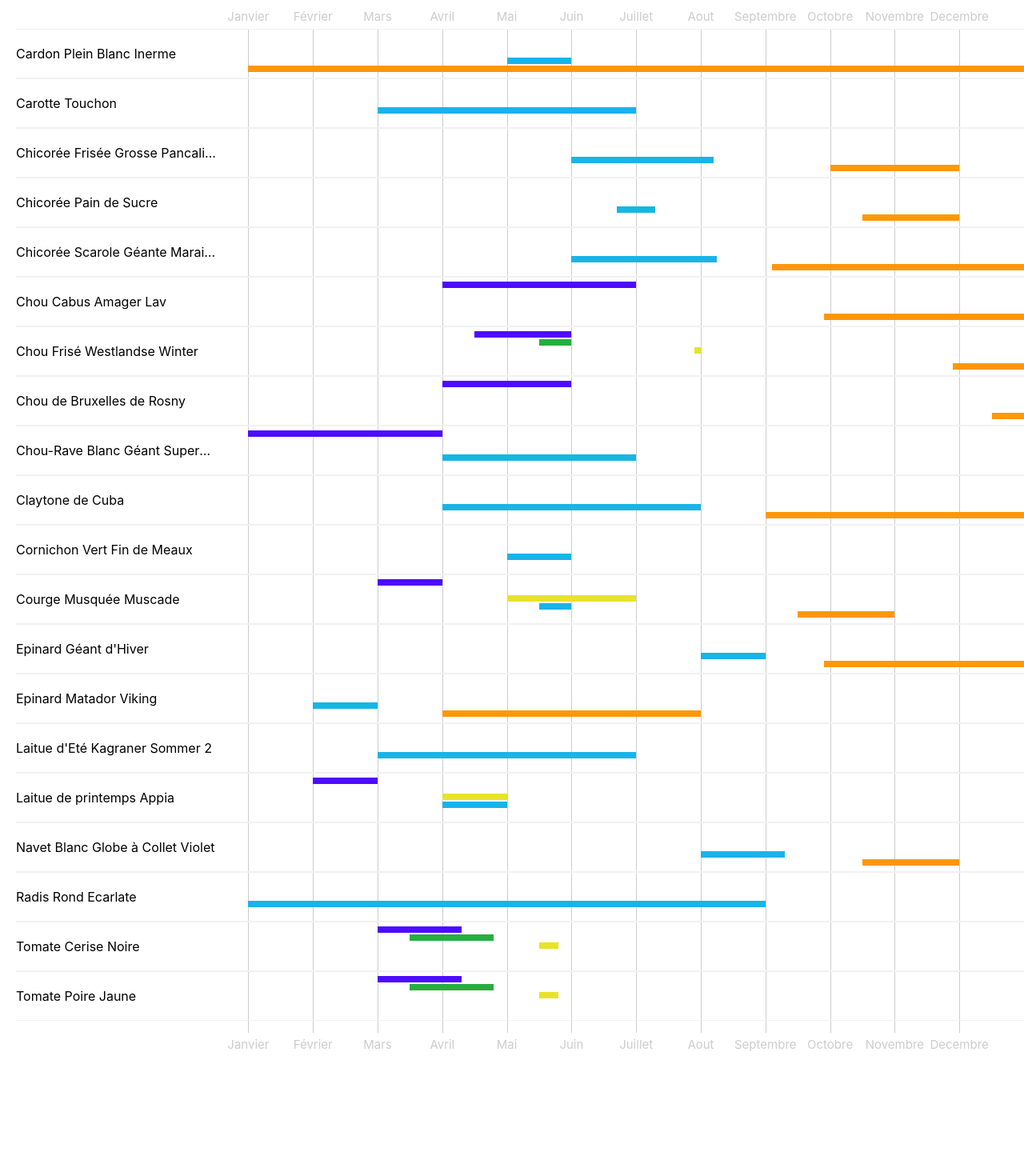
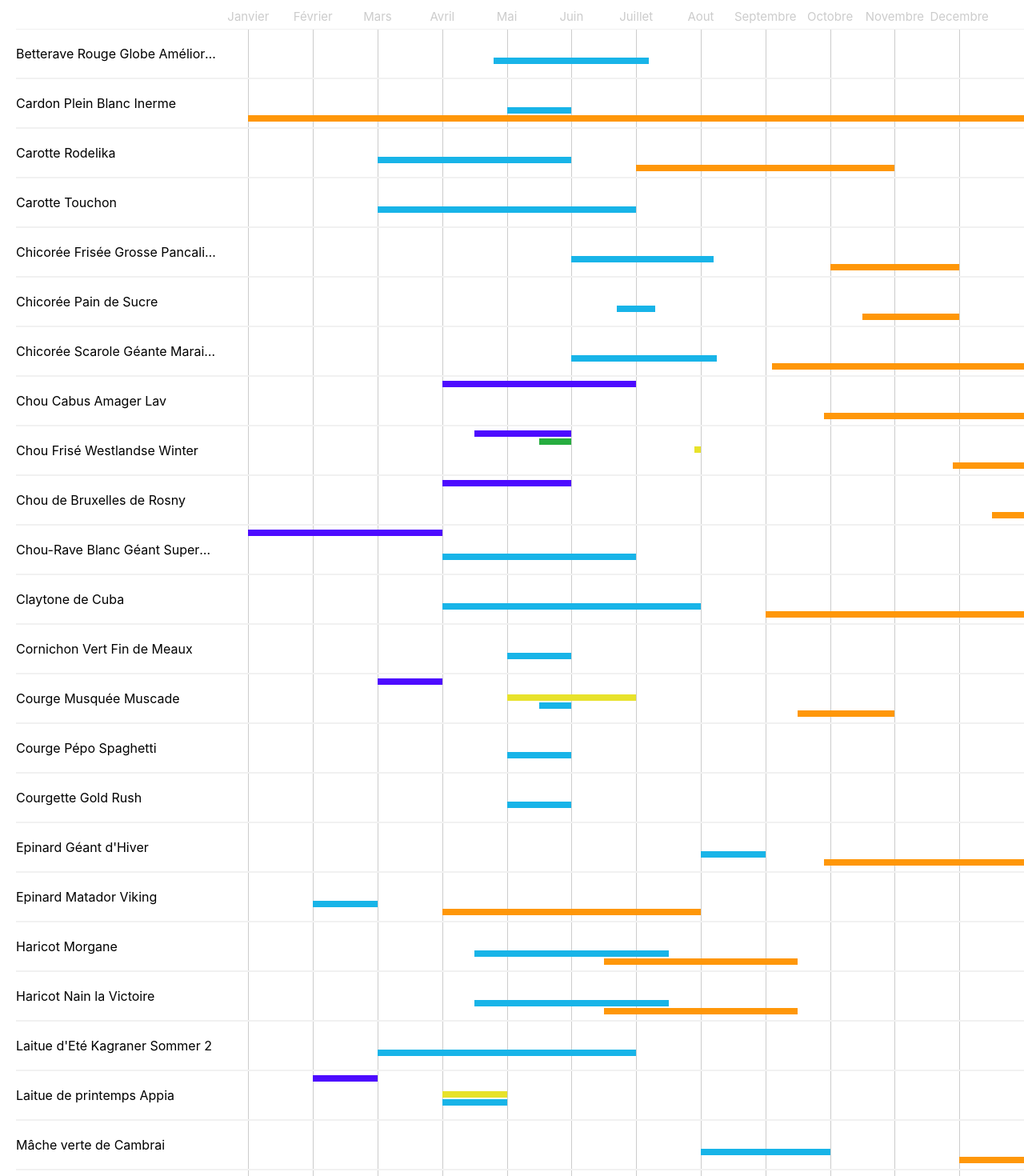
Before and after one commit to clouchtibat/plants, a React (Create React App) app: page / in a window 1280 px wide. Shown: the part 100-1570 px from the top of the page at 80% size. Before the commit the page ends 1436 px from the top, so only its background shows below. Built offline with nearby package versions, Linux system fonts and the light colour scheme.

Commit message:
Added plants

```diff
--- a/src/plants.js
+++ b/src/plants.js
@@ -161,5 +161,65 @@ export default [
 		periods: {
 			semisDirect: [4, 5]
 		}
+	},
+	{
+		id: 'a20',
+		name: 'Mâche verte de Cambrai',
+		periods: {
+			semisDirect: [7, 9],
+			recolte: [11, 15]
+		}
+	},
+	{
+		id: 'a21',
+		name: 'Courge Pépo Spaghetti',
+		periods: {
+			semisDirect: [4, 5]
+		}
+	},
+	{
+		id: 'a22',
+		name: 'Courgette Gold Rush',
+		periods: {
+			semisDirect: [4, 5]
+		}
+	},
+	{
+		id: 'a23',
+		name: 'Pois à Rames à écosser Téléphone',
+		periods: {
+			semisDirect: [1, 4]
+		}
+	},
+	{
+		id: 'a24',
+		name: 'Betterave Rouge Globe Améliorée 2',
+		periods: {
+			semisDirect: [3.8, 6.2]
+		}
+	},
+	{
+		id: 'a25',
+		name: 'Carotte Rodelika',
+		periods: {
+			semisDirect: [2, 5],
+			recolte: [6, 10]
+		}
+	},
+	{
+		id: 'a26',
+		name: 'Haricot Nain la Victoire',
+		periods: {
+			semisDirect: [3.5, 6.5],
+			recolte: [5.5, 8.5]
+		}
+	},
+	{
+		id: 'a27',
+		name: 'Haricot Morgane',
+		periods: {
+			semisDirect: [3.5, 6.5],
+			recolte: [5.5, 8.5]
+		}
 	}
 ];
```
